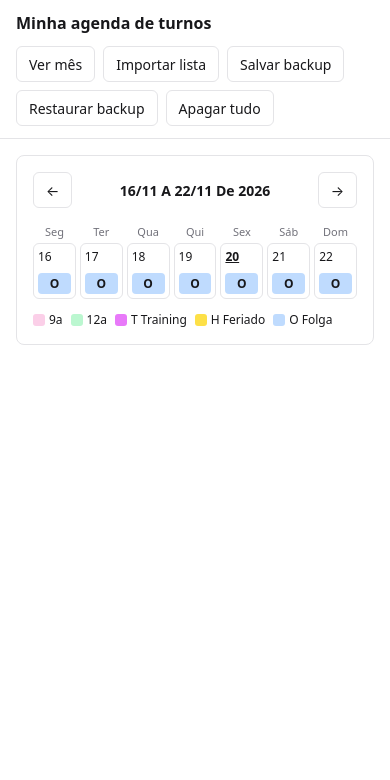
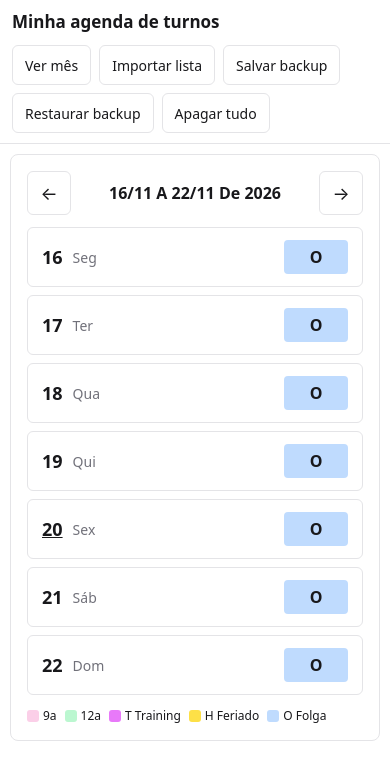
Before and after one commit to rmspina92/schedule, a plain HTML site: page index.html in a window 390 px wide. Both pictures are taken after a click on the button "Ver semana". Drawn offline with Linux system fonts and the light colour scheme.

Commit message:
Add files via upload

```diff
--- a/index.html
+++ b/index.html
@@ -56,6 +56,31 @@
   .legend i { width: 12px; height: 12px; border-radius: 3px; display: inline-block; }
   .err { color: #b91c1c; font-size: 12px; margin-top: 6px; }
   .hidden { display: none; }
+  /* Visão de semana: lista vertical, legível no celular */
+  #calendar.week { grid-template-columns: 1fr; gap: 8px; }
+  #calendar.week .day { flex-direction: row; align-items: center; justify-content: space-between;
+    min-height: 60px; padding: 10px 14px; }
+  #calendar.week .day .num { font-size: 18px; font-weight: 600; }
+  #calendar.week .day .wd { font-size: 14px; color: var(--muted); margin-right: auto; margin-left: 10px; }
+  #calendar.week .day .code { font-size: 16px; min-width: 64px; padding: 6px 10px; }
+  #dows.hidden-week { display: none; }
+  /* Visão de mês: células maiores */
+  .day { min-height: 68px; padding: 4px 2px; }
+  .day .num { font-size: 15px; font-weight: 600; }
+  .day .code { font-size: 13px; padding: 3px 0; }
+  .grid { gap: 4px; }
+  .dow { font-size: 13px; font-weight: 600; }
+  .nav strong { font-size: 16px; }
+  .nav button { min-width: 44px; min-height: 44px; font-size: 18px; }
+  button { min-height: 40px; }
+  @media (max-width: 480px) {
+    header { padding: 10px 12px; }
+    h1 { font-size: 17px; width: 100%; }
+    main { padding: 10px; }
+    .day { min-height: 60px; }
+    .day .code { font-size: 12px; }
+    .legend { font-size: 13px; }
+  }
 </style>
 </head>
 <body>
@@ -190,7 +215,8 @@
     if (key === selected) cls += " sel";
     var label = code ? code : (!outside ? "O" : "");
     var badge = label ? '<span class="code c-' + label + '">' + label + "</span>" : "";
-    return '<button class="' + cls + '" data-key="' + key + '" aria-label="' + d.getDate() + " " + MONTHS[d.getMonth()] + ", " + (label || "sem turno") + '"><span class="num">' + d.getDate() + "</span>" + badge + "</button>";
+    var wd = mode === "week" ? '<span class="wd">' + DOWS[(d.getDay() + 6) % 7] + "</span>" : "";
+    return '<button class="' + cls + '" data-key="' + key + '" aria-label="' + d.getDate() + " " + MONTHS[d.getMonth()] + ", " + (label || "sem turno") + '"><span class="num">' + d.getDate() + "</span>" + wd + badge + "</button>";
   }
   function renderCalendar() {
     el("dows").innerHTML = DOWS.map(function (d) { return '<div class="dow">' + d + "</div>"; }).join("");
@@ -199,6 +225,8 @@
       var end = addD(weekStart, 6);
       el("monthLabel").textContent = weekStart.getDate() + "/" + pad(weekStart.getMonth() + 1) + " a " + end.getDate() + "/" + pad(end.getMonth() + 1) + " de " + end.getFullYear();
       for (var i = 0; i < 7; i++) html += cellHtml(addD(weekStart, i), false);
+      el("calendar").classList.add("week");
+      el("dows").classList.add("hidden-week");
       el("btnMode").textContent = "Ver mês";
       el("btnMode").setAttribute("aria-pressed", "true");
     } else {
@@ -209,6 +237,8 @@
         var d = addD(start, j);
         html += cellHtml(d, d.getMonth() !== view.getMonth());
       }
+      el("calendar").classList.remove("week");
+      el("dows").classList.remove("hidden-week");
       el("btnMode").textContent = "Ver semana";
       el("btnMode").setAttribute("aria-pressed", "false");
     }
```
